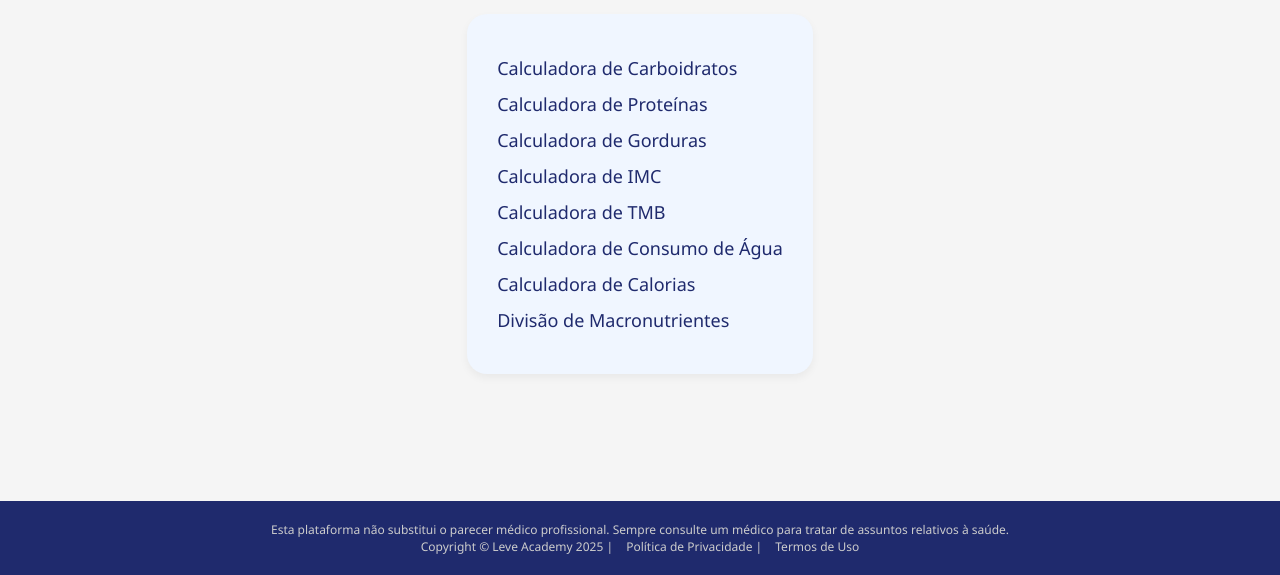
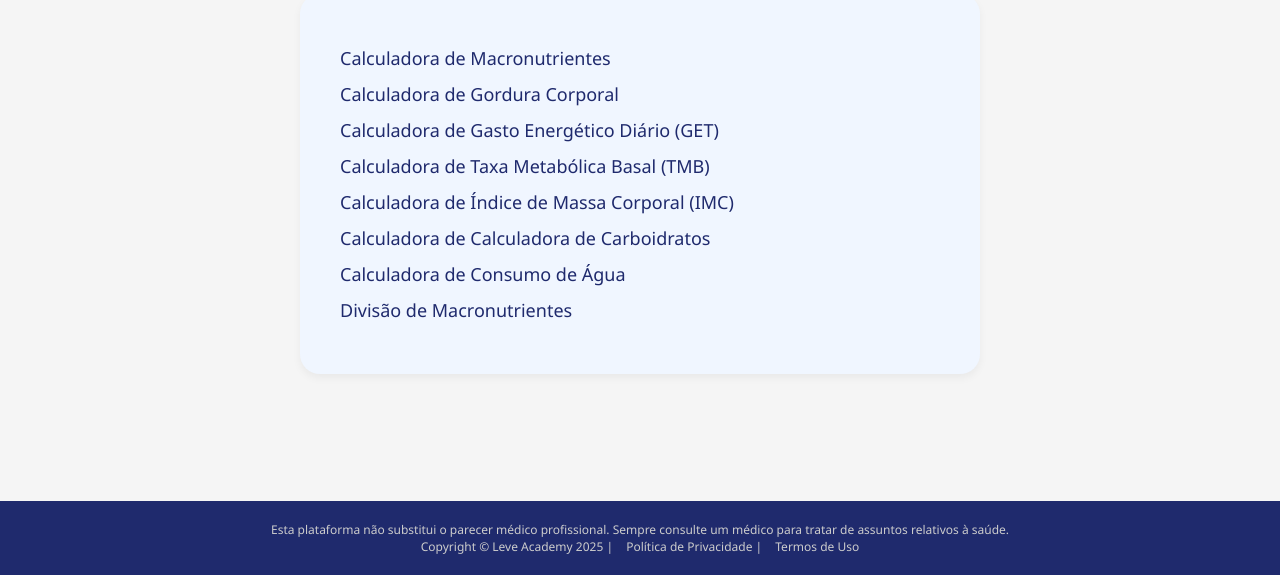
Before and after one commit to rene-coelho/portal-calculadoras, a website: page public/index.html in a window 1280 px wide. Shown: the part 225-800 px from the top of the page. Drawn offline with Linux system fonts and the light colour scheme.

Commit message:
Ajustes visuais na página principal

```diff
--- a/public/index.html
+++ b/public/index.html
@@ -20,7 +20,7 @@
       text-align: center;
     }
     header img {
-      max-height: 60px;
+      max-height: 40px;
     }
     main {
       flex: 1;
@@ -34,11 +34,13 @@
       color: #333;
     }
     .list {
-      background-color: #f0f6ff;
-      border-radius: 20px;
-      padding: 30px;
-      box-shadow: 0 4px 8px rgba(0,0,0,0.05);
-    }
+        background-color: #f0f6ff;
+        border-radius: 20px;
+        padding: 40px;
+        max-width: 600px;
+        width: 100%;
+        box-shadow: 0 4px 8px rgba(0,0,0,0.05);
+      }
     .list a {
       display: block;
       margin: 12px 0;
@@ -48,7 +50,7 @@
       transition: color 0.3s ease;
     }
     .list a:hover {
-      color: #ff6600;
+      color: #6690c0;
     }
     footer {
       background-color: #1F2A6D;
@@ -72,15 +74,15 @@
     <img src="logo.png" alt="Leve Academy Logo" />
   </header>
   <main>
-    <h1>Calculadoras Leve Academy</h1>
+    <h1>Calculadoras</h1>
     <div class="list">
-      <a href="/carboidratos/">Calculadora de Carboidratos</a>
-      <a href="/proteinas/">Calculadora de Proteínas</a>
-      <a href="/gorduras/">Calculadora de Gorduras</a>
-      <a href="/imc/">Calculadora de IMC</a>
-      <a href="/tmb/">Calculadora de TMB</a>
+      <a href="/macronutrientes/">Calculadora de Macronutrientes</a>
+      <a href="/gordura-corporal/">Calculadora de Gordura Corporal</a>
+      <a href="/gasto-energetico-diario/">Calculadora de Gasto Energético Diário (GET)</a>
+      <a href="/taxa-metabolica-basal/">Calculadora de Taxa Metabólica Basal (TMB)</a>
+      <a href="/imc/">Calculadora de Índice de Massa Corporal (IMC)</a>
+      <a href="/calculadora-de-carboidratos/">Calculadora de Calculadora de Carboidratos</a>
       <a href="/agua/">Calculadora de Consumo de Água</a>
-      <a href="/calorias/">Calculadora de Calorias</a>
       <a href="/refeicoes/">Divisão de Macronutrientes</a>
     </div>
   </main>
```
